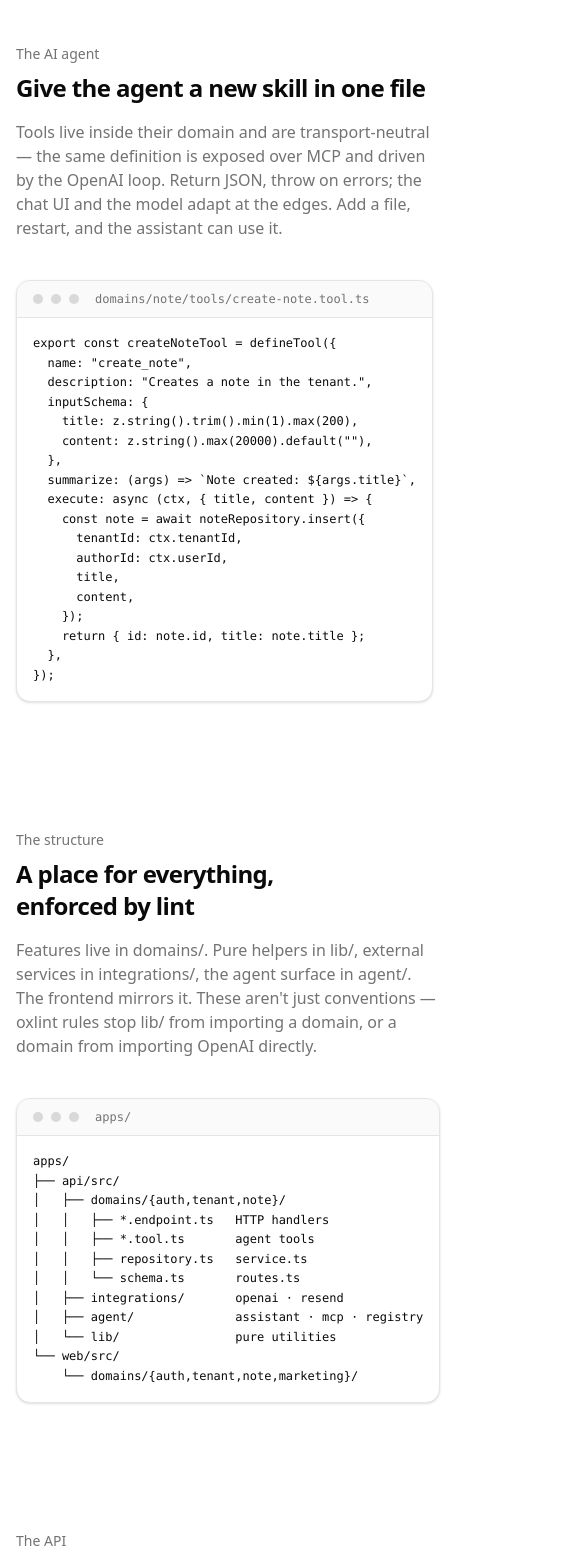
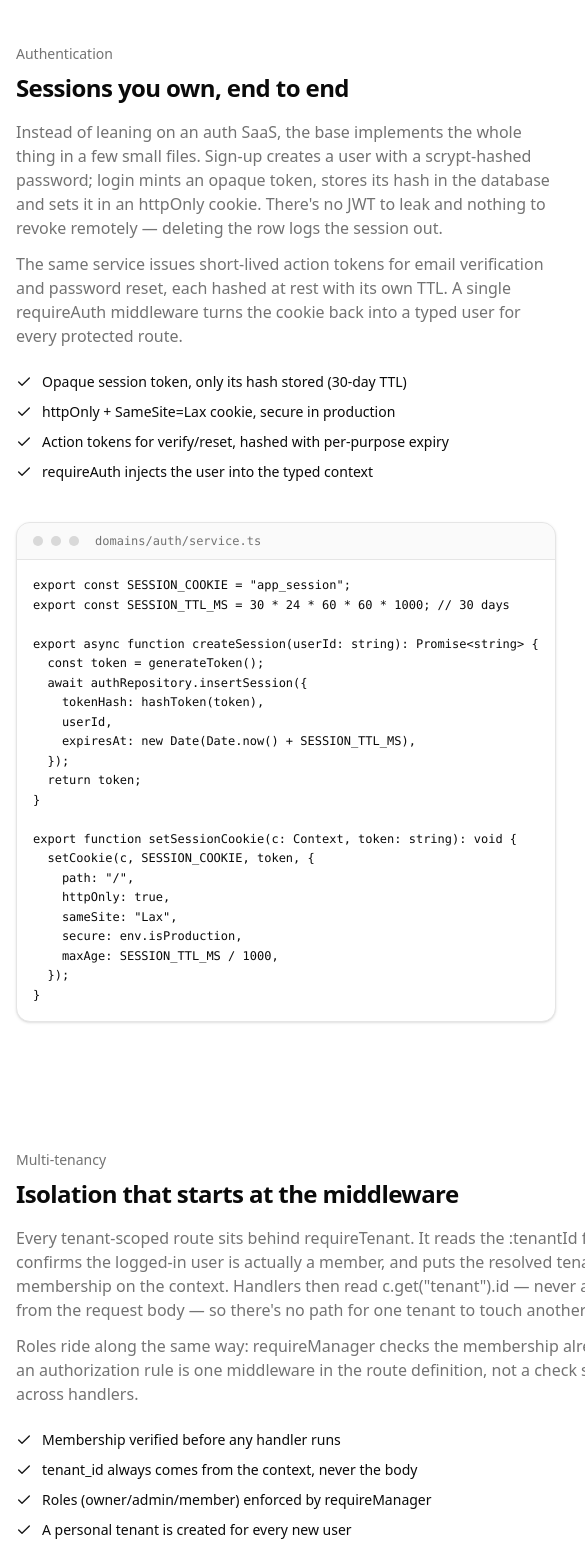
Before and after one commit to fecruzb/app, a React (Vite) app in the folder apps/web/: page / in a window 390 px wide. Shown: the part 2320-3884 px from the top of the page, 585 px wide, since content can reach past the window. Built offline with nearby package versions, Linux system fonts and the light colour scheme; no server answers.

Commit message:
Expand landing showcases with deep-dive detail
Turn auth, multi-tenancy and email into their own code sections (six in total),
each with two paragraphs of narrative copy, a list of concrete technical
highlights and a real snippet from the repo in a sticky editor frame.

```diff
--- a/apps/web/src/domains/marketing/pages/LandingPage.tsx
+++ b/apps/web/src/domains/marketing/pages/LandingPage.tsx
@@ -3,6 +3,7 @@ import { Link } from "react-router-dom";
 import {
   ArrowRightIcon,
   BoxIcon,
+  CheckIcon,
   KeyRoundIcon,
   LayersIcon,
   MailIcon,
@@ -66,7 +67,10 @@ type Showcase = {
   id: string;
   eyebrow: string;
   title: string;
-  body: string;
+  /** One or more paragraphs of narrative copy. */
+  body: string[];
+  /** Concrete technical points shown below the copy. */
+  highlights: string[];
   filename: string;
   code: string;
   lang?: "ts" | "json" | "text";
@@ -74,10 +78,84 @@ type Showcase = {
 
 const showcases: Showcase[] = [
   {
+    id: "auth",
+    eyebrow: "Authentication",
+    title: "Sessions you own, end to end",
+    body: [
+      "Instead of leaning on an auth SaaS, the base implements the whole thing in a few small files. Sign-up creates a user with a scrypt-hashed password; login mints an opaque token, stores its hash in the database and sets it in an httpOnly cookie. There's no JWT to leak and nothing to revoke remotely — deleting the row logs the session out.",
+      "The same service issues short-lived action tokens for email verification and password reset, each hashed at rest with its own TTL. A single requireAuth middleware turns the cookie back into a typed user for every protected route.",
+    ],
+    highlights: [
+      "Opaque session token, only its hash stored (30-day TTL)",
+      "httpOnly + SameSite=Lax cookie, secure in production",
+      "Action tokens for verify/reset, hashed with per-purpose expiry",
+      "requireAuth injects the user into the typed context",
+    ],
+    filename: "domains/auth/service.ts",
+    code: `export const SESSION_COOKIE = "app_session";
+export const SESSION_TTL_MS = 30 * 24 * 60 * 60 * 1000; // 30 days
+
+export async function createSession(userId: string): Promise<string> {
+  const token = generateToken();
+  await authRepository.insertSession({
+    tokenHash: hashToken(token),
+    userId,
+    expiresAt: new Date(Date.now() + SESSION_TTL_MS),
+  });
+  return token;
+}
+
+export function setSessionCookie(c: Context, token: string): void {
+  setCookie(c, SESSION_COOKIE, token, {
+    path: "/",
+    httpOnly: true,
+    sameSite: "Lax",
+    secure: env.isProduction,
+    maxAge: SESSION_TTL_MS / 1000,
+  });
+}`,
+  },
+  {
+    id: "tenant",
+    eyebrow: "Multi-tenancy",
+    title: "Isolation that starts at the middleware",
+    body: [
+      "Every tenant-scoped route sits behind requireTenant. It reads the :tenantId from the URL, confirms the logged-in user is actually a member, and puts the resolved tenant and membership on the context. Handlers then read c.get(\"tenant\").id — never a tenant id from the request body — so there's no path for one tenant to touch another's data.",
+      "Roles ride along the same way: requireManager checks the membership already loaded, so an authorization rule is one middleware in the route definition, not a check scattered across handlers.",
+    ],
+    highlights: [
+      "Membership verified before any handler runs",
+      "tenant_id always comes from the context, never the body",
+      "Roles (owner/admin/member) enforced by requireManager",
+      "A personal tenant is created for every new user",
+    ],
+    filename: "domains/tenant/middleware.ts",
+    code: `export const requireTenant = createMiddleware<AppEnv>(async (c, next) => {
+  const tenantId = c.req.param("tenantId");
+  if (!tenantId || !UUID_RE.test(tenantId)) throw new HttpError(404, "Tenant not found");
+
+  const row = await tenantRepository.findTenantWithMembership(tenantId, c.get("user").id);
+  if (!row) throw new HttpError(404, "Tenant not found");
+
+  c.set("tenant", row.tenant);
+  c.set("membership", row.membership);
+  await next();
+});`,
+  },
+  {
     id: "agent",
     eyebrow: "The AI agent",
     title: "Give the agent a new skill in one file",
-    body: "Tools live inside their domain and are transport-neutral — the same definition is exposed over MCP and driven by the OpenAI loop. Return JSON, throw on errors; the chat UI and the model adapt at the edges. Add a file, restart, and the assistant can use it.",
+    body: [
+      "The floating assistant doesn't just chat — it calls tools that read and write real tenant data. Each tool lives inside its domain and declares a name, a Zod input schema and an execute function. The contract is transport-neutral: it returns plain JSON and throws on expected failures.",
+      "That one definition is exposed two ways without extra code — over the Model Context Protocol and through the OpenAI tool-calling loop. A summarize field marks a tool as a write, which the chat renders as an action chip and uses to refresh the screen afterward. Drop a file in tools/, and the agent can use it.",
+    ],
+    highlights: [
+      "One file per tool, co-located with its domain",
+      "Same definition drives both MCP and the OpenAI loop",
+      "Zod input schema validates the model's arguments",
+      "summarize marks writes; reads omit it",
+    ],
     filename: "domains/note/tools/create-note.tool.ts",
     code: `export const createNoteTool = defineTool({
   name: "create_note",
@@ -99,10 +177,50 @@ const showcases: Showcase[] = [
 });`,
   },
   {
+    id: "email",
+    eyebrow: "Transactional email",
+    title: "One function, safe in every environment",
+    body: [
+      "Domains never talk to an email provider directly — they call sendEmail with a subject and HTML. The Resend integration is the only place that knows the API, so swapping providers is a single file change.",
+      "Without a RESEND_API_KEY, sendEmail logs the whole message to the console instead of sending it, so local development never risks a real inbox and you can still click the verification link from the terminal. Sends are fire-and-forget, so the HTTP response never waits on the provider.",
+    ],
+    highlights: [
+      "Verification, password reset and tenant invites included",
+      "Provider isolated — domains only call sendEmail",
+      "No API key? It logs to the console instead of sending",
+      "Fire-and-forget so requests don't block on email",
+    ],
+    filename: "integrations/resend.ts",
+    code: `export async function sendEmail({ to, subject, html }: EmailPayload): Promise<void> {
+  if (!env.resendApiKey) {
+    logger.info(\`\\n[email] (dev, not sent) to: \${to}\\n[email] subject: \${subject}\\n\${html}\\n\`);
+    return;
+  }
+  const res = await fetch("https://api.resend.com/emails", {
+    method: "POST",
+    headers: {
+      Authorization: \`Bearer \${env.resendApiKey}\`,
+      "Content-Type": "application/json",
+    },
+    body: JSON.stringify({ from: env.mailFrom, to, subject, html }),
+  });
+  // ...log the resend id or the failure
+}`,
+  },
+  {
     id: "structure",
     eyebrow: "The structure",
     title: "A place for everything, enforced by lint",
-    body: "Features live in domains/. Pure helpers in lib/, external services in integrations/, the agent surface in agent/. The frontend mirrors it. These aren't just conventions — oxlint rules stop lib/ from importing a domain, or a domain from importing OpenAI directly.",
+    body: [
+      "Features live in domains/, pure helpers in lib/, external services in integrations/, and the agent surface in agent/. The frontend mirrors the same shape. Files are named by role — create-note.endpoint.ts, create-note.tool.ts — so you can guess a path before opening the folder.",
+      "These aren't just conventions in a README. oxlint's no-restricted-imports rules make the boundaries real: lib/ can't import a domain, a domain can't reach into the agent's internals or import OpenAI directly. The architecture can't quietly rot as the app grows.",
+    ],
+    highlights: [
+      "domains/ · lib/ · integrations/ · agent/ — one job each",
+      "Files named by role: *.endpoint.ts, *.tool.ts",
+      "Frontend mirrors the API, domain for domain",
+      "Import boundaries fail the lint, not just code review",
+    ],
     filename: "apps/",
     lang: "text",
     code: `apps/
@@ -119,27 +237,19 @@ const showcases: Showcase[] = [
     └── domains/{auth,tenant,note,marketing}/`,
   },
   {
-    id: "endpoint",
-    eyebrow: "The API",
-    title: "Endpoints stay boring on purpose",
-    body: "One handler per file. Body validated by a shared Zod schema, tenant and user already resolved by middleware and read from the typed context, data mapped to a DTO before it leaves. No controllers, no decorators — just a typed function.",
-    filename: "domains/note/endpoints/create-note.endpoint.ts",
-    code: `export async function createNote(c: AppContext) {
-  const data = await parseBody(c, noteInputSchema);
-  const note = await noteRepository.insert({
-    tenantId: c.get("tenant").id,
-    authorId: c.get("user").id,
-    title: data.title,
-    content: data.content,
-  });
-  return c.json(toNoteDto({ note, authorName: c.get("user").name }), 201);
-}`,
-  },
-  {
     id: "deploy",
     eyebrow: "The deploy",
     title: "Commit the Blueprint, push, done",
-    body: "The whole app is one Render web service plus a Postgres database, described in render.yaml. Migrations run on pre-deploy, health checks are wired, and secrets stay out of the repo. Point it at your repo and the first deploy just works.",
+    body: [
+      "The whole app ships as one Render web service plus a Postgres database, both described in render.yaml. In production the API serves the built SPA from the same origin, so cookies stay simple and there's no CORS to configure.",
+      "Migrations run automatically as a pre-deploy step, a health check tells Render when the service is live, and secrets are marked sync: false so they never live in the repo. Point Render at your fork and the first deploy just works.",
+    ],
+    highlights: [
+      "Single web service — API and SPA on one origin",
+      "Migrations run on pre-deploy, not by hand",
+      "Health check at /api/health for zero-downtime deploys",
+      "Secrets kept out of the repo with sync: false",
+    ],
     filename: "render.yaml",
     lang: "text",
     code: `services:
@@ -307,16 +417,28 @@ export function LandingPage() {
 function ShowcaseSection({ showcase, flip }: { showcase: Showcase; flip: boolean }) {
   return (
     <section className="px-4 py-16 sm:py-20">
-      <div className="mx-auto grid max-w-5xl items-center gap-10 lg:grid-cols-2 lg:gap-14">
+      <div className="mx-auto grid max-w-5xl items-start gap-10 lg:grid-cols-2 lg:gap-14">
         <div className={`reveal ${flip ? "lg:order-2" : ""}`}>
           <p className="text-sm font-medium text-muted-foreground">{showcase.eyebrow}</p>
           <h3 className="mt-2 text-2xl font-semibold tracking-tight text-balance sm:text-3xl">
             {showcase.title}
           </h3>
-          <p className="mt-4 text-pretty text-muted-foreground">{showcase.body}</p>
+          <div className="mt-4 space-y-3 text-pretty text-muted-foreground">
+            {showcase.body.map((paragraph) => (
+              <p key={paragraph.slice(0, 24)}>{paragraph}</p>
+            ))}
+          </div>
+          <ul className="mt-6 space-y-2.5 text-sm">
+            {showcase.highlights.map((highlight) => (
+              <li key={highlight} className="flex gap-2.5">
+                <CheckIcon className="mt-0.5 size-4 shrink-0 text-primary" />
+                <span>{highlight}</span>
+              </li>
+            ))}
+          </ul>
         </div>
 
-        <div className={`reveal reveal-delay ${flip ? "lg:order-1" : ""}`}>
+        <div className={`reveal reveal-delay lg:sticky lg:top-24 ${flip ? "lg:order-1" : ""}`}>
           <CodeBlock filename={showcase.filename} code={showcase.code} lang={showcase.lang} />
         </div>
       </div>
```
